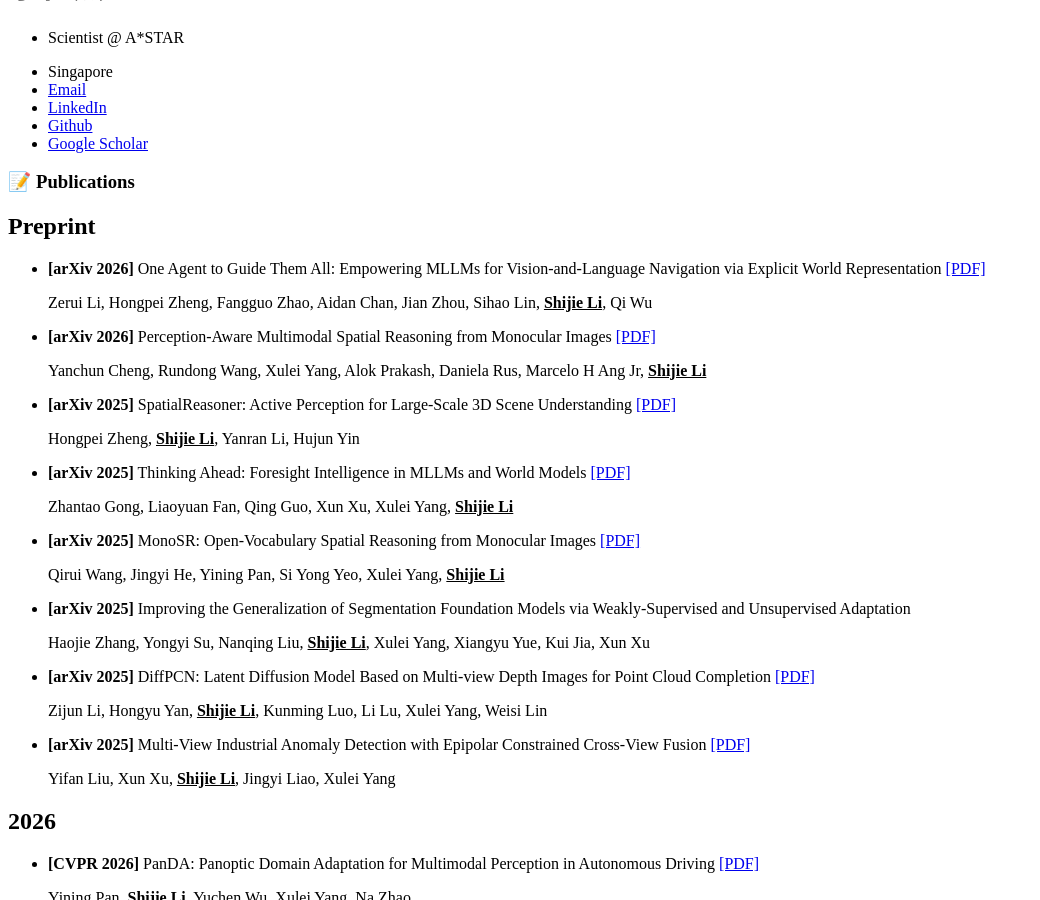
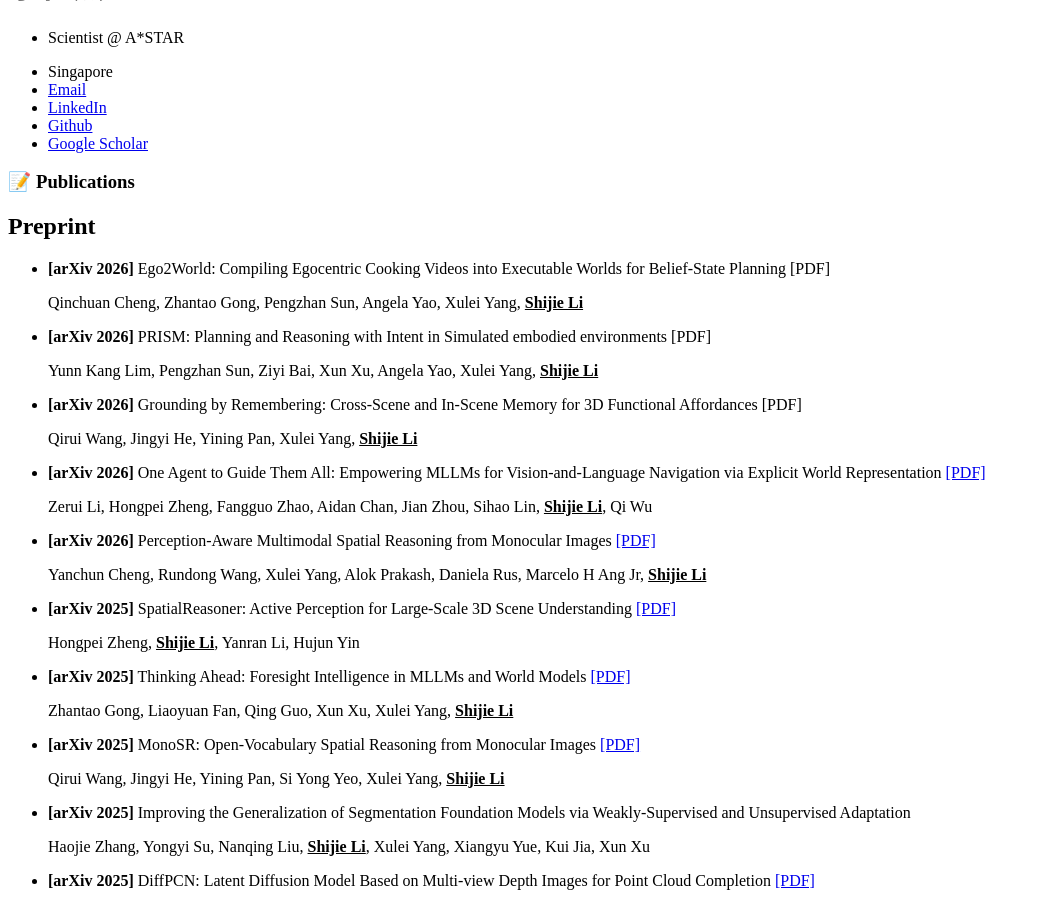
Before and after one commit to sj-li/sj-li.github.io, a Jekyll site: the page built from _pages/includes/pub.md, in a window 1280 px wide and 900 px high, scrolled down 591 px. Shown: the whole window, without its empty margins (0-1040 px from the left). Built offline with Jekyll 4.4.1, drawn with Linux system fonts in a browser that asks for light colours; our own code applies the rules of GitHub Pages for plain Markdown files.

Commit message:
Add three new preprints for 2026

```diff
--- a/_pages/includes/pub.md
+++ b/_pages/includes/pub.md
@@ -3,6 +3,18 @@
 # 📝 Publications
 
 ## Preprint
+- **[arXiv 2026]** Ego2World: Compiling Egocentric Cooking Videos into Executable Worlds for Belief-State Planning [PDF]
+
+  Qinchuan Cheng, Zhantao Gong, Pengzhan Sun, Angela Yao, Xulei Yang, **<u>Shijie Li</u>**
+
+- **[arXiv 2026]** PRISM: Planning and Reasoning with Intent in Simulated embodied environments [PDF]
+
+  Yunn Kang Lim, Pengzhan Sun, Ziyi Bai, Xun Xu, Angela Yao, Xulei Yang, **<u>Shijie Li</u>**
+
+- **[arXiv 2026]** Grounding by Remembering: Cross-Scene and In-Scene Memory for 3D Functional Affordances [PDF]
+
+  Qirui Wang, Jingyi He, Yining Pan, Xulei Yang, **<u>Shijie Li</u>**
+
 - **[arXiv 2026]** One Agent to Guide Them All: Empowering MLLMs for Vision-and-Language Navigation via Explicit World Representation [[PDF]](https://arxiv.org/abs/2602.15400)
 
   Zerui Li, Hongpei Zheng, Fangguo Zhao, Aidan Chan, Jian Zhou, Sihao Lin, **<u>Shijie Li</u>**, Qi Wu
```
